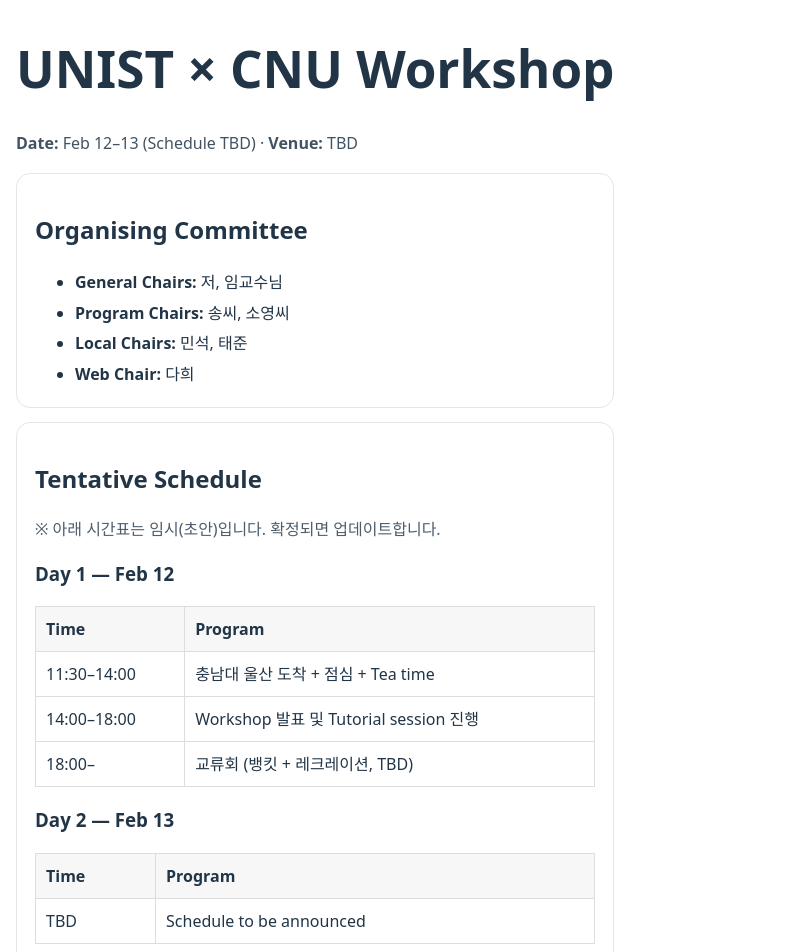
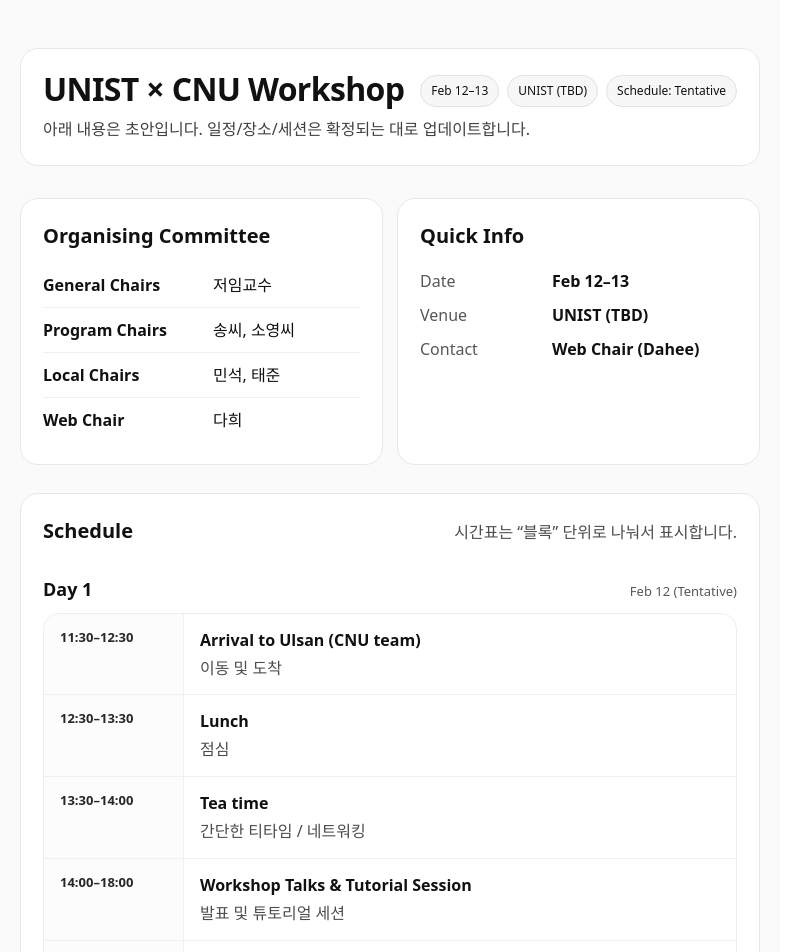
Before and after one commit to unist-cnu/unist-cnu.github.io, a React (Vite) app: page / in a window 1280 px wide. Shown: the top 952 px of the page, without its empty margins (0-807 px from the left). Built offline with nearby package versions, Linux system fonts and the light colour scheme.

Commit message:
Update workshop schedule

```diff
--- a/src/App.css
+++ b/src/App.css
@@ -1,10 +1,231 @@
-.wrap { max-width: 900px; margin: 40px auto; padding: 0 16px; font-family: system-ui, -apple-system, sans-serif; }
-.header { margin-bottom: 18px; }
-.sub { margin-top: 6px; opacity: 0.85; }
-.card { border: 1px solid #e5e5e5; border-radius: 14px; padding: 18px; margin: 14px 0; }
-.list { line-height: 1.9; margin: 0; }
-.note { margin: 6px 0 14px; opacity: 0.8; }
-.tbl { width: 100%; border-collapse: collapse; margin: 10px 0 18px; }
-.tbl th, .tbl td { border: 1px solid #ddd; padding: 10px; text-align: left; vertical-align: top; }
-.tbl th { background: #f7f7f7; }
-.footer { margin-top: 18px; opacity: 0.7; }
+/* page background + generous spacing */
+.page {
+  min-height: 100vh;
+  background: #fafafa;
+  padding: 48px 0;
+}
+
+.wrap {
+  max-width: 980px;
+  margin: 0 auto;
+  padding: 0 20px;
+  font-family: system-ui, -apple-system, sans-serif;
+  color: #111;
+}
+
+/* hero */
+.hero {
+  margin-bottom: 18px;
+  padding: 22px;
+  border: 1px solid #e7e7e7;
+  border-radius: 18px;
+  background: #fff;
+}
+
+.heroTop {
+  display: flex;
+  align-items: flex-start;
+  justify-content: space-between;
+  gap: 16px;
+  flex-wrap: wrap;
+}
+
+.hero h1 {
+  margin: 0;
+  font-size: 32px;
+  letter-spacing: -0.02em;
+}
+
+.sub {
+  margin: 10px 0 0;
+  opacity: 0.8;
+  line-height: 1.6;
+}
+
+.meta {
+  display: flex;
+  gap: 8px;
+  flex-wrap: wrap;
+  margin-top: 4px;
+}
+
+.tag {
+  font-size: 12px;
+  border: 1px solid #e2e2e2;
+  background: #f7f7f7;
+  padding: 6px 10px;
+  border-radius: 999px;
+}
+
+/* layout grid for top cards */
+.grid {
+  display: grid;
+  grid-template-columns: 1fr 1fr;
+  gap: 14px;
+  margin: 14px 0;
+}
+
+@media (max-width: 780px) {
+  .grid {
+    grid-template-columns: 1fr;
+  }
+}
+
+/* cards */
+.card {
+  border: 1px solid #e7e7e7;
+  border-radius: 18px;
+  padding: 22px;
+  background: #fff;
+  margin: 14px 0;
+}
+
+.card h2 {
+  margin: 0 0 12px;
+  font-size: 20px;
+}
+
+.sectionHead {
+  display: flex;
+  align-items: baseline;
+  justify-content: space-between;
+  gap: 12px;
+  flex-wrap: wrap;
+  margin-bottom: 8px;
+}
+
+.note {
+  margin: 0;
+  opacity: 0.75;
+}
+
+/* committee list */
+.list {
+  list-style: none;
+  padding: 0;
+  margin: 0;
+}
+
+.list li {
+  display: grid;
+  grid-template-columns: 160px 1fr;
+  gap: 10px;
+  padding: 10px 0;
+  border-top: 1px solid #f0f0f0;
+}
+
+.list li:first-child {
+  border-top: 0;
+}
+
+.list b {
+  font-weight: 650;
+}
+
+@media (max-width: 520px) {
+  .list li {
+    grid-template-columns: 1fr;
+  }
+}
+
+/* key-value quick info */
+.kv {
+  display: grid;
+  grid-template-columns: 120px 1fr;
+  gap: 10px 12px;
+  padding-top: 6px;
+}
+
+.k {
+  opacity: 0.7;
+}
+
+.v {
+  font-weight: 600;
+}
+
+/* schedule blocks */
+.day {
+  margin-top: 18px;
+}
+
+.dayHead {
+  display: flex;
+  align-items: baseline;
+  justify-content: space-between;
+  gap: 12px;
+  flex-wrap: wrap;
+  margin-bottom: 10px;
+}
+
+.dayHead h3 {
+  margin: 0;
+  font-size: 18px;
+}
+
+.daySub {
+  opacity: 0.7;
+  font-size: 13px;
+}
+
+/* timeline */
+.timeline {
+  border: 1px solid #ededed;
+  border-radius: 16px;
+  overflow: hidden;
+}
+
+.titem {
+  display: grid;
+  grid-template-columns: 140px 1fr;
+  gap: 0;
+  border-top: 1px solid #f0f0f0;
+}
+
+.titem:first-child {
+  border-top: 0;
+}
+
+.tleft {
+  padding: 14px 16px;
+  background: #fcfcfc;
+  border-right: 1px solid #f0f0f0;
+}
+
+.ttime {
+  font-weight: 700;
+  font-size: 13px;
+  opacity: 0.9;
+}
+
+.tright {
+  padding: 14px 16px;
+}
+
+.ttitle {
+  font-weight: 750;
+  margin-bottom: 4px;
+}
+
+.tdesc {
+  opacity: 0.75;
+  line-height: 1.55;
+}
+
+@media (max-width: 520px) {
+  .titem {
+    grid-template-columns: 1fr;
+  }
+  .tleft {
+    border-right: 0;
+    border-bottom: 1px solid #f0f0f0;
+  }
+}
+
+/* footer */
+.footer {
+  margin: 22px 0 0;
+  padding: 10px 0;
+  opacity: 0.65;
+  text-align: center;
+}
--- a/src/App.jsx
+++ b/src/App.jsx
@@ -1,73 +1,134 @@
 import "./App.css";
+
+function Tag({ children }) {
+  return <span className="tag">{children}</span>;
+}
+
+function TimelineItem({ time, title, desc }) {
+  return (
+    <div className="titem">
+      <div className="tleft">
+        <div className="ttime">{time}</div>
+      </div>
+      <div className="tright">
+        <div className="ttitle">{title}</div>
+        {desc ? <div className="tdesc">{desc}</div> : null}
+      </div>
+    </div>
+  );
+}
 
 export default function App() {
   return (
+    <div className="page">
       <div className="wrap">
-      <header className="header">
+        <header className="hero">
+          <div className="heroTop">
             <h1>UNIST × CNU Workshop</h1>
+            <div className="meta">
+              <Tag>Feb 12–13</Tag>
+              <Tag>UNIST (TBD)</Tag>
+              <Tag>Schedule: Tentative</Tag>
+            </div>
+          </div>
           <p className="sub">
-          <b>Date:</b> Feb 12–13 (Schedule TBD) · <b>Venue:</b> TBD
+            아래 내용은 초안입니다. 일정/장소/세션은 확정되는 대로 업데이트합니다.
           </p>
         </header>
 
-      <section className="card">
+        <section className="grid">
+          <div className="card">
             <h2>Organising Committee</h2>
             <ul className="list">
-          <li><b>General Chairs:</b> 저, 임교수님</li>
-          <li><b>Program Chairs:</b> 송씨, 소영씨</li>
-          <li><b>Local Chairs:</b> 민석, 태준</li>
-          <li><b>Web Chair:</b> 다희</li>
+              <li>
+                <b>General Chairs</b>
+                <span>저임교수</span>
+              </li>
+              <li>
+                <b>Program Chairs</b>
+                <span>송씨, 소영씨</span>
+              </li>
+              <li>
+                <b>Local Chairs</b>
+                <span>민석, 태준</span>
+              </li>
+              <li>
+                <b>Web Chair</b>
+                <span>다희</span>
+              </li>
             </ul>
+          </div>
+
+          <div className="card">
+            <h2>Quick Info</h2>
+            <div className="kv">
+              <div className="k">Date</div>
+              <div className="v">Feb 12–13</div>
+              <div className="k">Venue</div>
+              <div className="v">UNIST (TBD)</div>
+              <div className="k">Contact</div>
+              <div className="v">Web Chair (Dahee)</div>
+            </div>
+          </div>
         </section>
 
         <section className="card">
-        <h2>Tentative Schedule</h2>
-        <p className="note">※ 아래 시간표는 임시(초안)입니다. 확정되면 업데이트합니다.</p>
+          <div className="sectionHead">
+            <h2>Schedule</h2>
+            <p className="note">시간표는 “블록” 단위로 나눠서 표시합니다.</p>
+          </div>
 
-        <h3>Day 1 — Feb 12</h3>
-        <table className="tbl">
-          <thead>
-            <tr>
-              <th>Time</th>
-              <th>Program</th>
-            </tr>
-          </thead>
-          <tbody>
-            <tr>
-              <td>11:30–14:00</td>
-              <td>충남대 울산 도착 + 점심 + Tea time</td>
-            </tr>
-            <tr>
-              <td>14:00–18:00</td>
-              <td>Workshop 발표 및 Tutorial session 진행</td>
-            </tr>
-            <tr>
-              <td>18:00–</td>
-              <td>교류회 (뱅킷 + 레크레이션, TBD)</td>
-            </tr>
-          </tbody>
-        </table>
+          <div className="day">
+            <div className="dayHead">
+              <h3>Day 1</h3>
+              <span className="daySub">Feb 12 (Tentative)</span>
+            </div>
 
-        <h3>Day 2 — Feb 13</h3>
-        <table className="tbl">
-          <thead>
-            <tr>
-              <th>Time</th>
-              <th>Program</th>
-            </tr>
-          </thead>
-          <tbody>
-            <tr>
-              <td>TBD</td>
-              <td>Schedule to be announced</td>
-            </tr>
-          </tbody>
-        </table>
+            <div className="timeline">
+              <TimelineItem
+                time="11:30–12:30"
+                title="Arrival to Ulsan (CNU team)"
+                desc="이동 및 도착"
+              />
+              <TimelineItem
+                time="12:30–13:30"
+                title="Lunch"
+                desc="점심"
+              />
+              <TimelineItem
+                time="13:30–14:00"
+                title="Tea time"
+                desc="간단한 티타임 / 네트워킹"
+              />
+              <TimelineItem
+                time="14:00–18:00"
+                title="Workshop Talks & Tutorial Session"
+                desc="발표 및 튜토리얼 세션"
+              />
+              <TimelineItem
+                time="18:00–"
+                title="Social / Banquet (TBD)"
+                desc="교류회 (뱅킷 + 레크레이션 등)"
+              />
+            </div>
+          </div>
+
+          <div className="day">
+            <div className="dayHead">
+              <h3>Day 2</h3>
+              <span className="daySub">Feb 13 (Tentative)</span>
+            </div>
+
+            <div className="timeline">
+              <TimelineItem time="TBD" title="Schedule to be announced" />
+            </div>
+          </div>
         </section>
 
         <footer className="footer">
           <small>© UNIST × CNU Workshop</small>
         </footer>
       </div>
+    </div>
   );
 }
```
Lines whose indentation alone changed are shown as unchanged.
